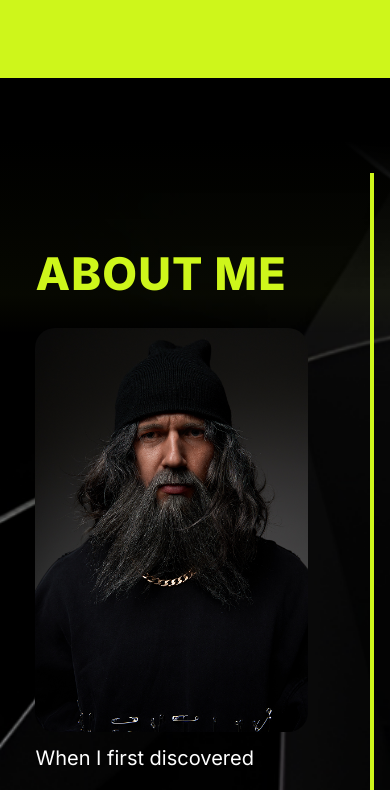
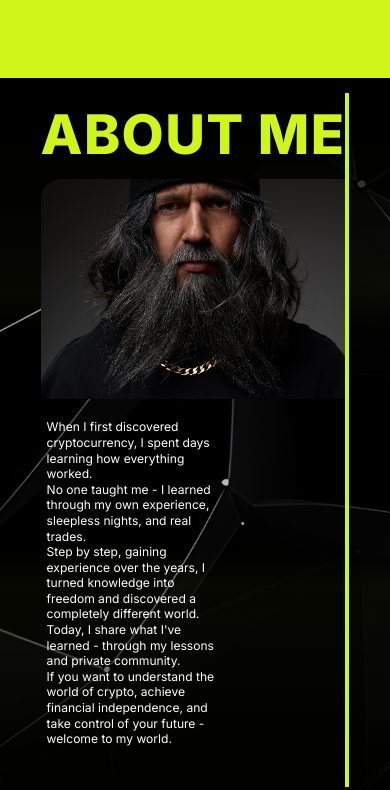
Before and after one commit to Viktor1905/crypto_onepage_refactor, a website: page index.html in a window 390 px wide. Shown: the part 3597-4387 px from the top of the page. Drawn offline with Linux system fonts and the light colour scheme; a web font is replaced by a local one.

Commit message:
feat: done responsive for about section

```diff
--- a/index.html
+++ b/index.html
@@ -139,7 +139,7 @@
                 </div>
             </div>
             <!-- Programs Grid -->
-            <div class="grid gap-y-2 gap-x-[5.5vw] mx-auto tracking-normal grid-cols-[repeat(3,28.5%)] max-note:grid-cols-[repeat(3,29%)] max-mobile-big:grid-cols-[repeat(auto-fit,minmax(0,328px))] max-mobile-big:grid-rows-3 max-mobile-big:px-[18.4vw] max-mobile-big:justify-center max-mobile-big:gap-y-[30px]">
+            <div class="grid gap-y-2 gap-x-[5.5vw] mx-auto tracking-normal grid-cols-[repeat(3,28.5%)] max-note:grid-cols-[repeat(3,29%)] max-mobile-big:grid-cols-[repeat(auto-fit,minmax(0,328px))] max-mobile-big:px-[18.4vw] max-mobile-big:justify-center max-mobile-big:gap-y-[30px]">
                 <!-- Program 1: Crypto & Blockchain - BEGINNERS -->
                 <div class="  transition-colors scroll-animate-scale rounded-[20px] flex flex-col">
                     <!-- Image Section -->
@@ -347,7 +347,7 @@
     </section>
 
     <!-- About Me Section -->
-    <section id="about" class="py-[95px] bg-black relative overflow-hidden">
+    <section id="about" class="py-[95px] bg-black relative overflow-hidden max-mobile-big:py-[15px]">
 
         <!-- Background Image -->
         <div class="absolute inset-0 z-0">
@@ -358,7 +358,7 @@
         <!-- Bottom Gradient -->
         <div class="absolute w-screen bottom-[0px] max-w-[1920px] unlock-gradient-revert z-10 h-[257px]"></div>
 
-        <div class="relative z-10  mx-auto h-max max-w-[1176px] max-note:ml-[8.3vw] max-note:mr-[7vw] max-tablet:ml-[5vw] max-tablet:mr-[4vw]">
+        <div class="relative z-10  mx-auto h-max max-w-[1176px] max-note:ml-[8.3vw] max-note:mr-[7vw] max-tablet:ml-[5vw] max-tablet:mr-[4vw] max-mobile-big:mx-[9.4vw]">
             <div class="flex justify-center max-mobile-big:items-center">
                 <!-- Left Section - Image Placeholder -->
                 <div class="relative scroll-animate-left md:border-r-4 md:border-lime-green max-mobile-big:hidden">
@@ -370,15 +370,15 @@
                 <!-- Right Section - Text Content -->
                 <div class="relative scroll-animate-right leading-[52px] max-mobile-big:border-r-4 max-mobile-big:border-lime-green">
                     <!-- Content -->
-                    <div class="flex flex-col items-start pt-[75px] pl-[78px] max-note:pl-[4.1vw]">
-                        <h2 class="text-[4.5vw] 3xl:text-[86px] font-black text-lime-green uppercase tracking-wide mb-[100px] max-note:mb-[7.3vw] max-mobile-big:text-[45px]">ABOUT ME</h2>
+                    <div class="flex flex-col items-start pt-[75px] pl-[78px] max-note:pl-[4.1vw] max-mobile-big:pl-0 max-mobile-big:pt-[35px] max-mobile:pt-[15px] ">
+                        <h2 class="text-[4.5vw] 3xl:text-[86px] font-black text-lime-green uppercase tracking-wide mb-[100px] max-note:mb-[7.3vw] max-mobile-big:text-[8vw] max-mobile-mid:text-[14vw]  max-mobile-big:mb-[12px] max-mobile-mid:mb-[5vw] ">ABOUT ME</h2>
 
                         <!-- Mobile Section - Image Placeholder -->
                             <img src="images/homeless-photo.png" alt="About Me" loading="lazy"
-                                 class="w-[70vw] max-w-[400px] object-contain rounded-[20px] hidden max-mobile-big:block">
+                                 class="w-[100%] max-w-[400px] object-cover rounded-tl-[20px] max-mobile:h-[220px] max-mobile-mid:h-[320px] h-[420px]  object-[50%_40%]  hidden max-mobile-big:block">
 
-                        <div class=" ">
-                            <p class="text-white text-[20px] max-w-[612px] max-tablet:max-w-[452px]">
+                        <div class=" max-mobile-big:p-[20px_17px_40px_6px]">
+                            <p class="text-white text-[20px] max-w-[612px] max-tablet:max-w-[452px] max-mobile-big:max-w-[43vw] max-mobile-big:text-[2.2vw] max-mobile-big:leading-[3vw]  max-mobile-mid:text-[3.1vw] max-mobile-mid:leading-[4vw]">
                                 When I first discovered cryptocurrency, I spent days learning how everything worked.<br>
                                 No one taught me - I learned through my own experience, sleepless nights, and real trades.<br>
                                 Step by step, gaining experience over the years, I turned knowledge into freedom and discovered a completely different world.<br>
@@ -496,7 +496,6 @@
                     const container = this.parentElement.parentElement;
                     const shortDesc = container.querySelector('.program-short-desc');
                     const fullDesc = container.querySelector('.program-full-desc');
-
                     // Toggle visibility
                     shortDesc.classList.toggle('hidden');
                     fullDesc.classList.toggle('hidden');
--- a/src/syncHeightsPrograms.js
+++ b/src/syncHeightsPrograms.js
@@ -1,8 +1,8 @@
 function syncHeights(selector) {
-    if (window.screen.width <= 849) return;
+    if (window.screen.width <= 850) return;
     const blocks = document.querySelectorAll(selector);
     let maxHeight = 0;
-
+console.log('im here')
     blocks.forEach(block => block.style.height = 'auto');
 
     blocks.forEach(block => {
```
Also changed, not shown: src/output.css.
